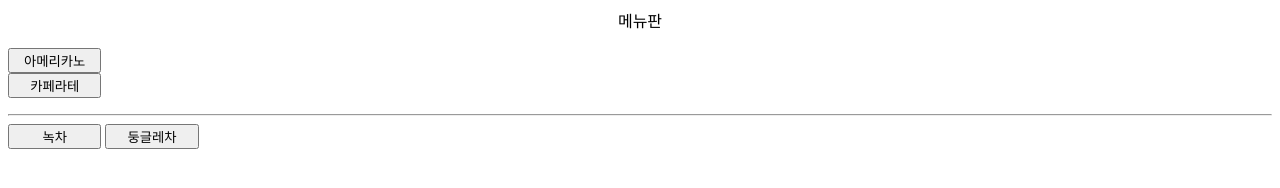
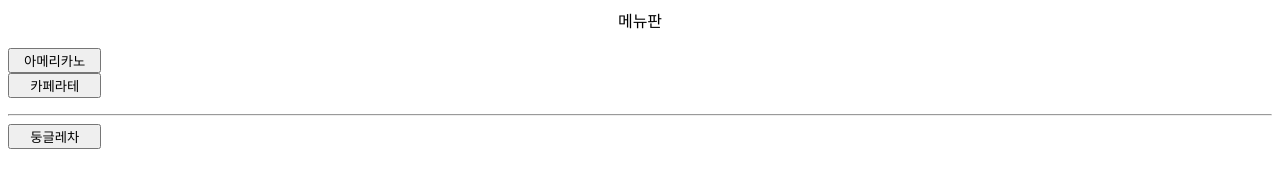
Before and after one commit to x0cloud69/david, a plain HTML site: page ky-codyssey-main/Codyseey/templates/menu.html in a window 1280 px wide. Drawn offline with Linux system fonts and the light colour scheme.

Commit message:
Update menu.html

```diff
--- a/ky-codyssey-main/Codyseey/templates/menu.html
+++ b/ky-codyssey-main/Codyseey/templates/menu.html
@@ -33,8 +33,7 @@
             <button name="menu2" style="width: 70pt;">카페라테</button><br>
         </p>
         <hr>
-            <button name="menu2" style="width: 70pt;">녹차</button>
-            <button name="menu2" style="width: 70pt;">둥글레차</button>
+           <button name="menu2" style="width: 70pt;">둥글레차</button>
   <!-- </div> -->
 </body>
 </html>
```
